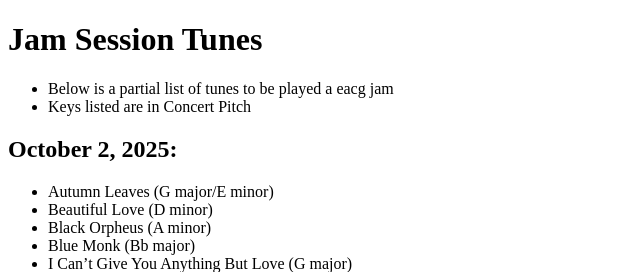
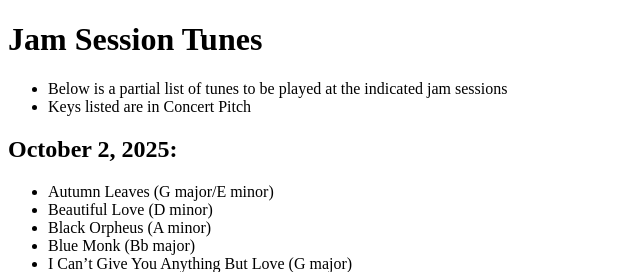
Before and after one commit to smokyjazzjam/smokyjazzjam, a Jekyll site: the page built from jam_tunes.md, in a window 1280 px wide. Shown: the top 272 px of the page, without its empty margins (0-640 px from the left). Built offline with Jekyll 4.4.1, drawn with Linux system fonts in a browser that asks for light colours.

Commit message:
Update jam_tunes.md

```diff
--- a/jam_tunes.md
+++ b/jam_tunes.md
@@ -4,7 +4,7 @@ layout: default
 ---
 
 # Jam Session Tunes
-- Below is a partial list of tunes to be played a eacg jam
+- Below is a partial list of tunes to be played at the indicated jam sessions
 - Keys listed are in Concert Pitch
 
 ## October 2, 2025:
```
